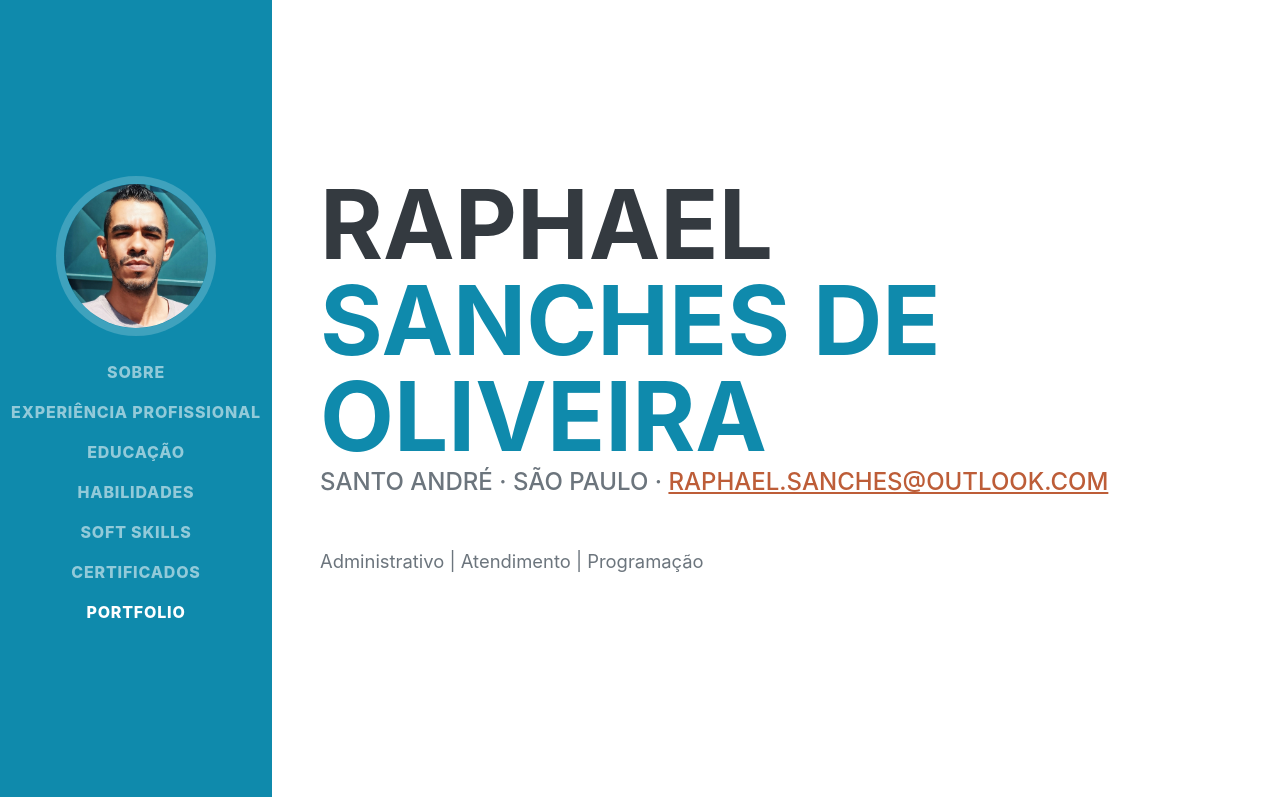
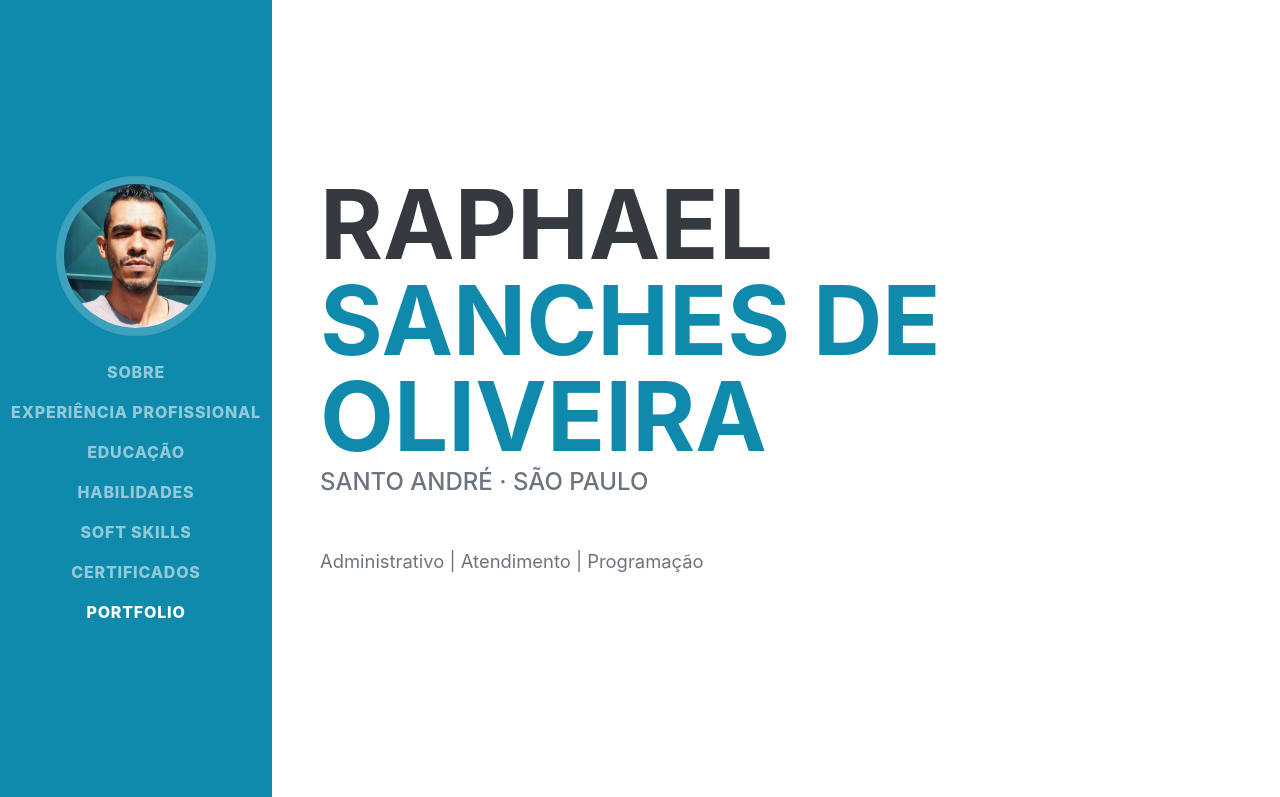
Before and after one commit to raphael-sanches/Portfolio-Bootstrap, a plain HTML site: page index.html in a window 1280 px wide. Shown: the top 797 px of the page. Drawn offline with nearby package versions, Linux system fonts and the light colour scheme; a web font is replaced by a local one.

Commit message:
Update index.html

```diff
--- a/index.html
+++ b/index.html
@@ -47,8 +47,7 @@
                         <span class="text-primary">Sanches de Oliveira</span>
                     </h1>
                     <div class="subheading mb-5">
-                        Santo André · São Paulo ·
-                        <a href="mailto:raphael.sanches@outlook.com">raphael.sanches@outlook.com</a>
+                        Santo André · São Paulo
                     </div>
                     <p class="lead mb-5">Administrativo | Atendimento | Programação</p>
                 </div>
```
